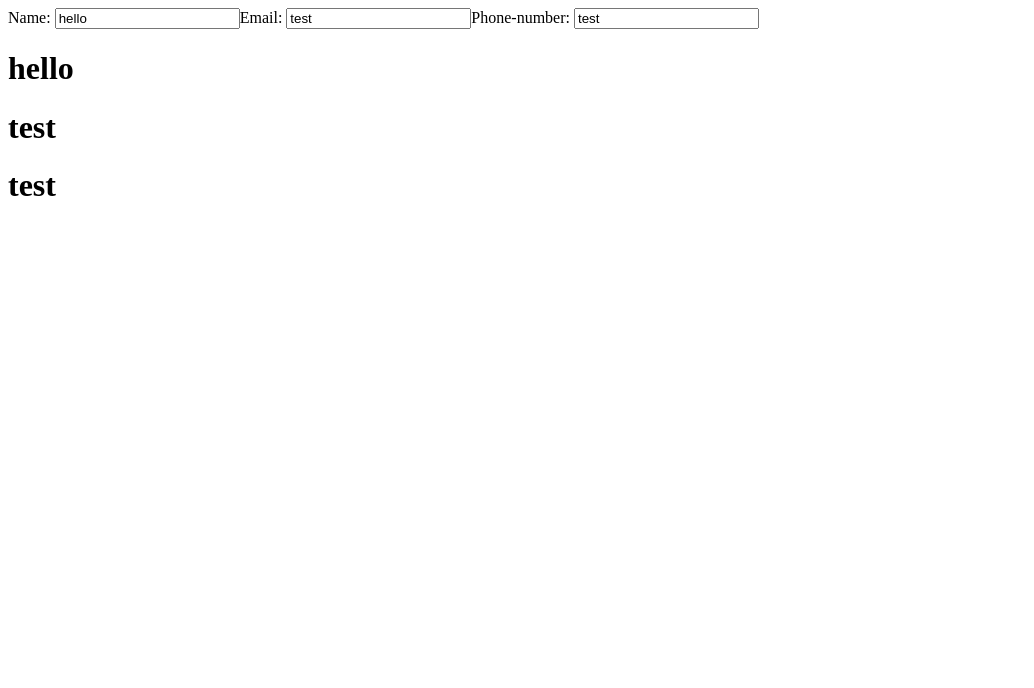
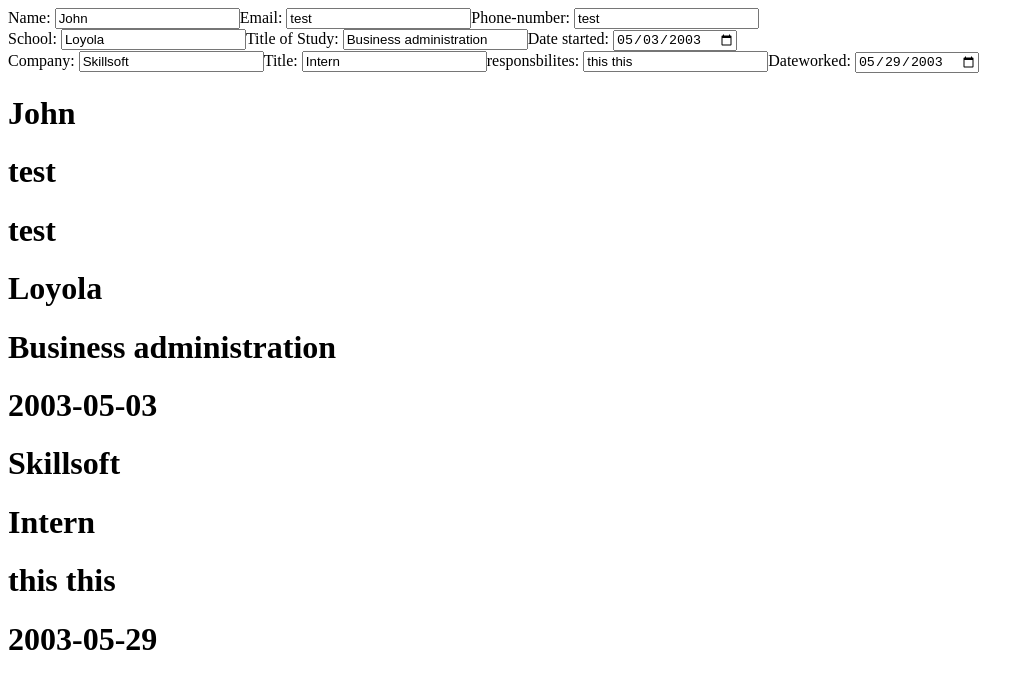
Before and after one commit to Baguirre03/cv-app, a React (Vite) app: page / in a window 1280 px wide. Shown: the top 688 px of the page, without its empty margins (0-1034 px from the left). Built offline with nearby package versions, Linux system fonts and the light colour scheme.

Commit message:
working sections all

```diff
--- a/src/App.jsx
+++ /dev/null
@@ -1 +0,0 @@
-export default function App() {}
--- a/src/allSections.jsx
+++ b/src/allSections.jsx
@@ -1,7 +1,6 @@
+import { useState } from "react";
+import { Education, Experience, General } from "./section.jsx";
 import Display from "./display.jsx";
-import { Education, General } from "./section.jsx";
-import { useState } from "react";
-import Input from "./input.jsx";
 
 function experienceGenerator(company, position, responsbility, date) {
   return {
@@ -13,40 +12,52 @@ function experienceGenerator(company, position, responsbility, date) {
 }
 
 const iniitalName = {
-  name: "hello",
+  name: "John",
   email: "test",
   phone: "test",
   id: 0,
 };
 
+const initalSchool = {
+  school: "Loyola",
+  tos: "Business administration",
+  dos: "2003-05-03",
+  id: 1,
+};
+
+const initialExperience = {
+  company: "Skillsoft",
+  position: "Intern",
+  responsibilities: "this this",
+  dateWorked: "2003-05-29",
+  id: 2,
+};
+
 export default function Sections() {
   const [name, setName] = useState(iniitalName);
+  const [education, setEducation] = useState(initalSchool);
+  const [experience, setExperience] = useState(initialExperience);
 
   function handleName(e) {
-    const copy = { ...name, name: e.target.value };
-    setName(copy);
+    setName({ ...name, [e.target.name]: e.target.value });
+  }
+  function handleEducation(e) {
+    setEducation({ ...education, [e.target.name]: e.target.value });
   }
 
-  function handleMail(e) {
-    const copy = { ...name, email: e.target.value };
-    setName(copy);
-  }
-
-  function handlePhone(e) {
-    const copy = { ...name, phone: e.target.value };
-    setName(copy);
+  function handleExperience(e) {
+    setExperience({ ...experience, [e.target.name]: e.target.value });
   }
 
   return (
     <>
       <Display>
-        <General
-          handleName={handleName}
-          handleEmail={handleMail}
-          handlePhone={handlePhone}
-          // onChange={handleName}
-          values={name}
-        ></General>
+        <General onChange={handleName} values={name}></General>
+        <Education onChange={handleEducation} values={education}></Education>
+        <Experience
+          onChange={handleExperience}
+          values={experience}
+        ></Experience>
       </Display>
       <Display>
         {
@@ -56,6 +67,21 @@ export default function Sections() {
             <h1>{name.phone}</h1>
           </div>
         }
+        {
+          <div key={education.id}>
+            <h1>{education.school}</h1>
+            <h1>{education.tos}</h1>
+            <h1>{education.dos}</h1>
+          </div>
+        }
+        {
+          <div key={experience.id}>
+            <h1>{experience.company}</h1>
+            <h1>{experience.position}</h1>
+            <h1>{experience.responsibilities}</h1>
+            <h1>{experience.dateWorked}</h1>
+          </div>
+        }
       </Display>
     </>
   );
--- a/src/display.jsx
+++ b/src/display.jsx
@@ -1,3 +1,7 @@
 export default function Display({ children }) {
   return <div className="display">{children}</div>;
 }
+
+// function FormContainer({ children }) {
+//   return <form className="form">{children}</form>;
+// }
--- a/src/input.jsx
+++ b/src/input.jsx
@@ -1,8 +1,14 @@
-export default function Input({ type, name, value, onChange, index }) {
+export default function Input({ label, type, name, value, onChange }) {
   return (
     <>
-      <label>{name}: </label>
-      <input type={type} key={name} value={value} onChange={onChange}></input>
+      <label>{label}: </label>
+      <input
+        name={name}
+        type={type}
+        key={name}
+        value={value}
+        onChange={onChange}
+      ></input>
     </>
   );
 }
--- a/src/section.jsx
+++ b/src/section.jsx
@@ -2,79 +2,99 @@ import Display from "./display";
 import Input from "./input";
 import { useState } from "react";
 
-function General({ onChange, handleName, handleEmail, handlePhone, values }) {
+function General({ onChange, values }) {
   return (
     <div>
       <Input
         type="text"
-        name="Name"
+        name="name"
+        label="Name"
         value={values.name}
-        onChange={handleName}
+        onChange={onChange}
       ></Input>
 
       <Input
         type="text"
-        name="Email"
+        name="email"
+        label="Email"
         value={values.email}
-        onChange={handleEmail}
+        onChange={onChange}
       ></Input>
 
       <Input
         type="text"
-        name="Phone-number"
+        name="phone"
+        label="Phone-number"
         value={values.phone}
-        onChange={handlePhone}
+        onChange={onChange}
       ></Input>
     </div>
   );
 }
 
-function Education() {
-  const [general, setGeneral] = useState({ school: "", title: "", date: "" });
-  function handleSchool(e) {
-    const copy = { ...general, school: e.target.value };
-    setGeneral(copy);
-  }
-
-  function handleTitle(e) {
-    const copy = { ...general, title: e.target.value };
-    setGeneral(copy);
-  }
-
-  function handleDate(e) {
-    const copy = { ...general, date: e.target.value };
-    setGeneral(copy);
-  }
-
+function Education({ onChange, values }) {
   return (
     <div>
       <Input
         type="text"
-        name="School"
-        value={general.school}
-        onChange={handleSchool}
+        name="school"
+        label="School"
+        value={values.school}
+        onChange={onChange}
       ></Input>
 
       <Input
         type="text"
-        name="Title-of-study"
-        value={general.title}
-        onChange={handleTitle}
+        name="tos"
+        label="Title of Study"
+        value={values.tos}
+        onChange={onChange}
       ></Input>
 
       <Input
         type="date"
-        name="Date-of-Study"
-        value={general.date}
-        onChange={handleDate}
+        name="dos"
+        label="Date started"
+        value={values.dos}
+        onChange={onChange}
       ></Input>
-      <Display>
-        <h1>{general.school}</h1>
-        <h1>{general.title}</h1>
-        <h1>{general.date}</h1>
-      </Display>
     </div>
   );
 }
 
-export { Education, General };
+function Experience({ onChange, values }) {
+  return (
+    <div>
+      <Input
+        type="text"
+        name="comapny"
+        label="Company"
+        value={values.company}
+        onChange={onChange}
+      ></Input>
+      <Input
+        type="text"
+        name="title"
+        label="Title"
+        value={values.position}
+        onChange={onChange}
+      ></Input>
+      <Input
+        type="next"
+        name="responsibilities"
+        label="responsbilites"
+        value={values.responsibilities}
+        onChange={onChange}
+      ></Input>
+      <Input
+        type="date"
+        name="dateWorked"
+        label="Dateworked"
+        value={values.dateWorked}
+        onChange={onChange}
+      ></Input>
+    </div>
+  );
+}
+
+export { Education, General, Experience };
```
